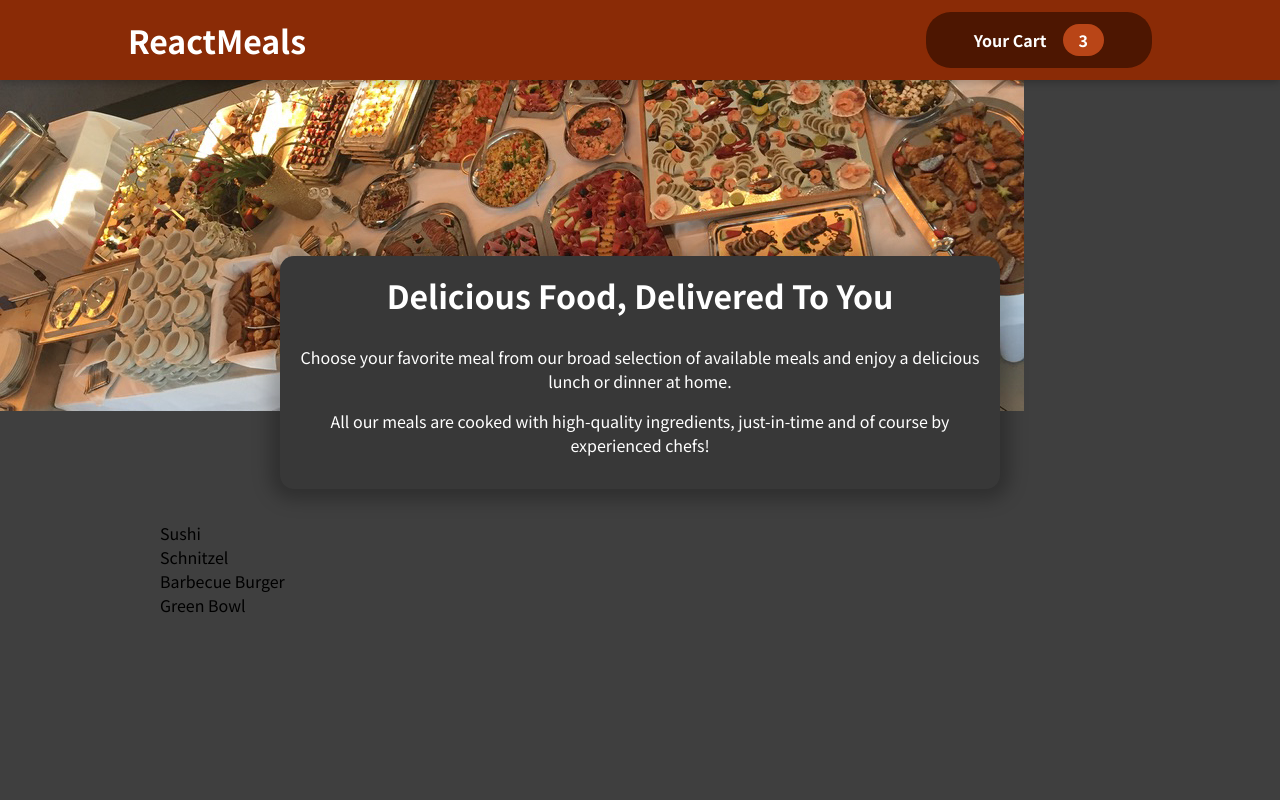
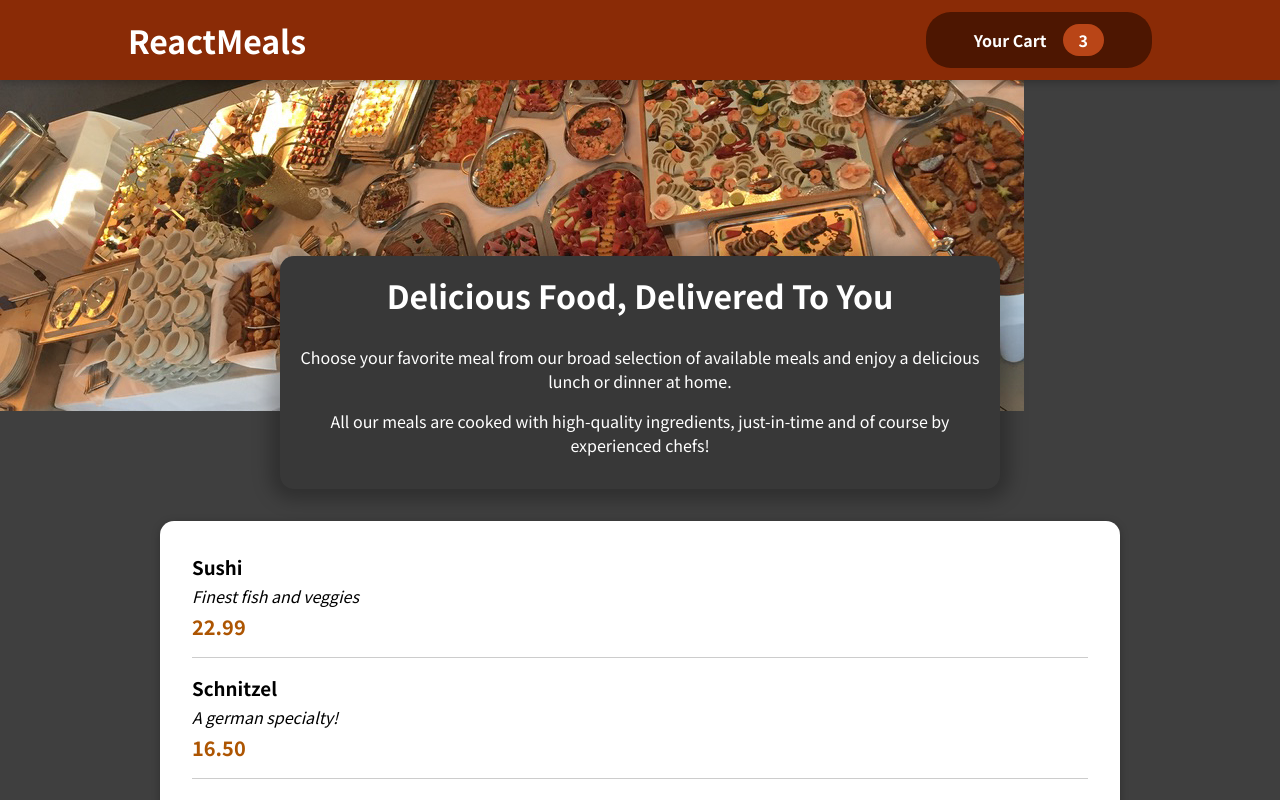
Before and after one commit to exemplar-codes/react-meals, a React (Create React App) app: page / in a window 1280 px wide. Shown: the top 800 px of the page. Built offline with nearby package versions, Linux system fonts and the light colour scheme.

Commit message:
Add Mealitem1

```diff
--- a/src/components/Meals/AvailableMeals.jsx
+++ b/src/components/Meals/AvailableMeals.jsx
@@ -1,6 +1,9 @@
 import React from "react";
 
-import classes from './AvailableMeals.module.css';
+import Card from "../UI/Card";
+import MealItem from "./MealItem/MealItem";
+
+import classes from "./AvailableMeals.module.css";
 
 const DUMMY_MEALS = [
   {
@@ -30,11 +33,20 @@
 ];
 
 function AvailableMeals() {
-  const mealsList = DUMMY_MEALS.map((meal) => <li>{meal.name}</li>);
+  const mealsList = DUMMY_MEALS.map((meal) => (
+    <MealItem
+      key={meal.id}
+      name={meal.name}
+      price={meal.price}
+      description={meal.description}
+    />
+  ));
 
   return (
     <section className={classes.meals}>
-      <ul>{mealsList}</ul>
+      <Card>
+        <ul>{mealsList}</ul>
+      </Card>
     </section>
   );
 }
--- /dev/null
+++ b/src/components/Meals/MealItem/MealItem.jsx
@@ -0,0 +1,20 @@
+import React from "react";
+
+import classes from "./MealItem.module.css";
+
+function MealItem(props, defaultProps) {
+  const price = `${props.price.toFixed(2)}`;
+  console.log(defaultProps.key);
+  return (
+    <li className={classes.meal}>
+      <div>
+        <h3>{props.name}</h3>
+        <div className={classes.description}>{props.description}</div>
+        <div className={classes.price}>{price}</div>
+      </div>
+      <div></div>
+    </li>
+  );
+}
+
+export default MealItem;
--- /dev/null
+++ b/src/components/UI/Card.jsx
@@ -0,0 +1,9 @@
+import React from "react";
+
+import classes from "./Card.module.css";
+
+function Card(props) {
+  return <div className={classes.card}>{props.children}</div>;
+}
+
+export default Card;
```
Also changed, not shown: src/components/Meals/MealItem/MealItemForm.jsx (added, +7 -0 lines), src/components/Meals/MealItem/MealItem.module.css (renamed from src/provided-styles/MealItem.module.css), src/components/Meals/MealItem/MealItemForm.module.css (renamed from src/provided-styles/MealItemForm.module.css), src/components/UI/Card.module.css (renamed from src/provided-styles/Card.module.css), 1 other file (tests, documents, lock files or other folders).
